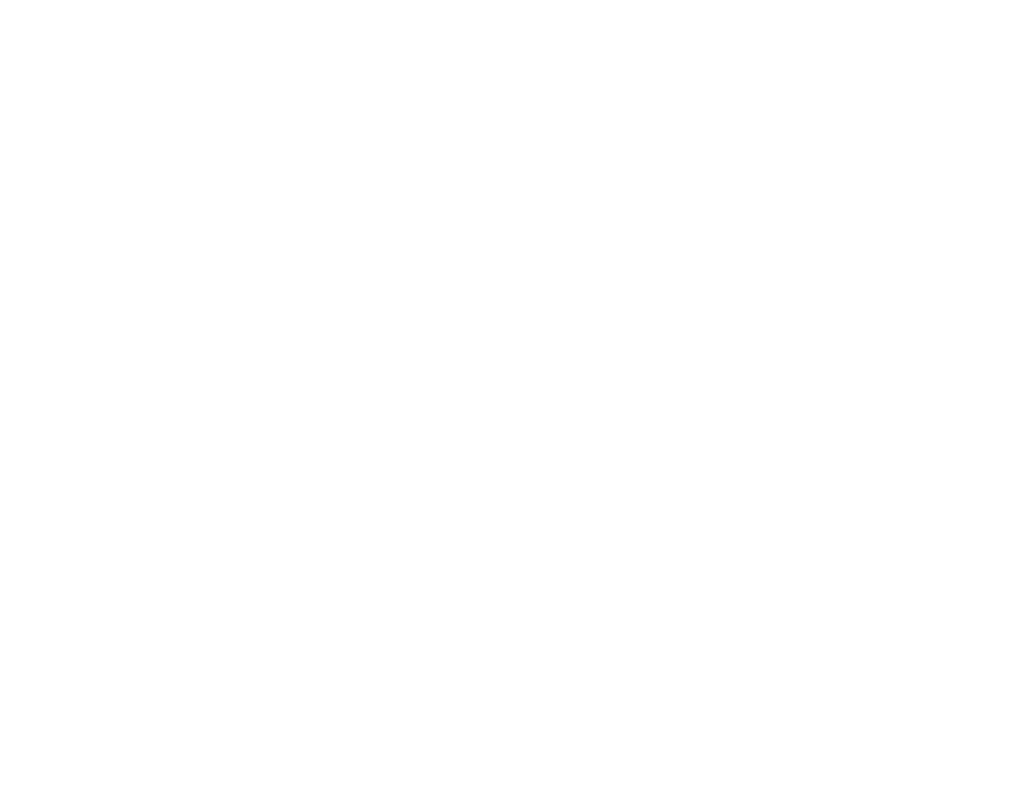
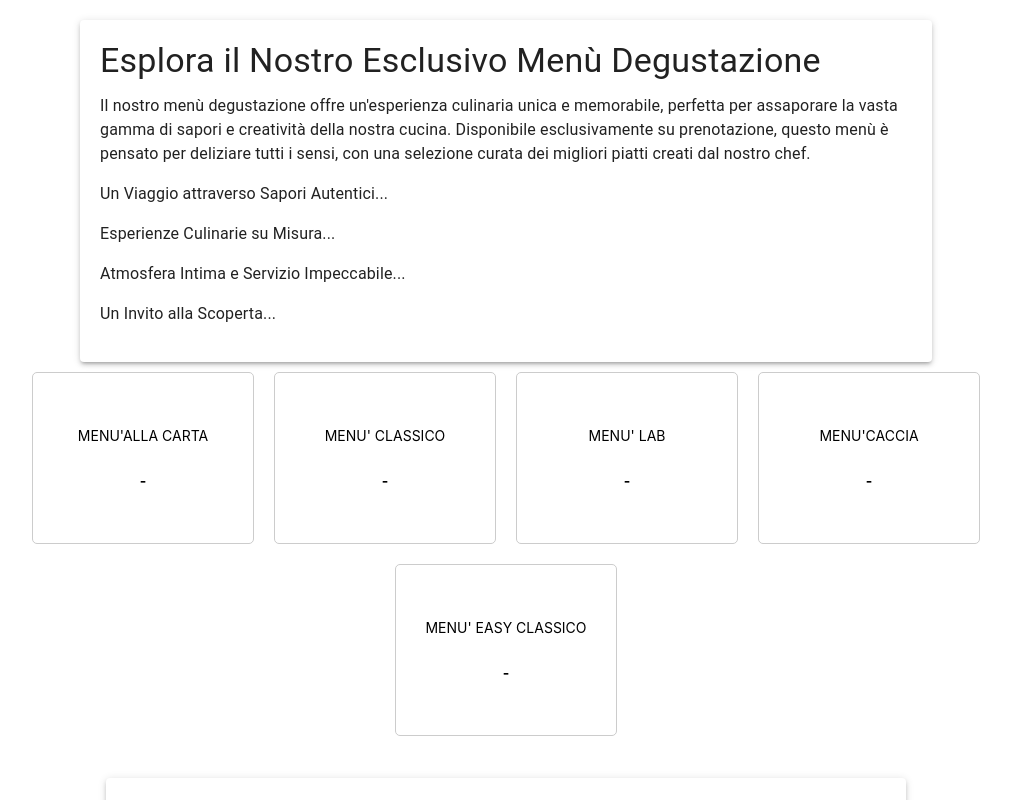
Before and after one commit to maurizioweb/ReactMultiLingualShowcase-, a React (Create React App) app: page /nuova-pagina in a window 1280 px wide. Before the commit this address had no page. Shown: the top 800 px of the page, without its empty margins (134-1145 px from the left). Built offline with nearby package versions, Linux system fonts and the light colour scheme.

Commit message:
Descrizione delle modifiche apportate

```diff
--- a/src/App.js
+++ b/src/App.js
@@ -1,12 +1,14 @@
 import React from 'react';
 import { BrowserRouter as Router, Routes, Route } from 'react-router-dom';
-import Homepages from './pages/Homepages'; // Importazione aggiornata
+import Homepages from './pages/Homepages'; // Assumi che i percorsi siano corretti
+import NuovaPagina from './pages/NuovaPagina'; // Assicurati che il percorso sia corretto
 
 function App() {
   return (
     <Router>
       <Routes>
         <Route path="/" element={<Homepages />} />
+        <Route path="/nuova-pagina" element={<NuovaPagina />} /> {/* Aggiungi questa rotta per NuovaPagina */}
         {/* Altre route possono essere aggiunte qui in futuro */}
       </Routes>
     </Router>
--- a/src/components/Header.js
+++ b/src/components/Header.js
@@ -46,7 +46,7 @@
         scrollToSection('dove-siamo');
         break;
       case 'menu':
-        navigate('/percorso-menu'); // Aggiorna con il percorso della tua pagina interna
+        navigate('/nuova-pagina'); // Aggiorna con il percorso della tua pagina interna
         break;
       case 'hotel':
         window.open('https://www.uliassi.com', '_blank'); // Sostituisci con il tuo URL esterno
--- a/src/components/Menu.js
+++ b/src/components/Menu.js
@@ -3,49 +3,71 @@
 const Menu = () => {
   const testimonials = [
     {
-      text: "Prima testimonianza... [Testo qui]",
-      author: "Autore Uno",
-      url: "https://www.sito-web-esterno.com" // Inserisci qui il tuo URL
+      text: "MENU'ALLA CARTA",
+
+      url: "https://bacchanalia.co.uk/wp-content/uploads/2023/10/Bacchanalia-A-La-Carte-Menu-October.pdf" // Inserisci qui il tuo URL
     },
     {
-      text: "Seconda testimonianza... [Testo qui]",
-      author: "Autore Due"
+      text: "MENU' CLASSICO"
+
     },
     {
-      text: "Terza testimonianza... [Testo qui]",
-      author: "Autore Tre"
+      text: "MENU' LAB",
+
     },
     {
-      text: "Quarta testimonianza... [Testo qui]",
-      author: "Autore Quattro"
+      text: "MENU'CACCIA",
+
     },
     {
-      text: "Quinta testimonianza... [Testo qui]",
-      author: "Autore Cinque"
+      text: "MENU' EASY CLASSICO",
+
     }
   ];
 
-  const handleClick = (url) => {
+ const handleClick = (url) => {
     window.open(url, "_blank");
   };
 
   return (
-    <div style={{ display: 'flex', overflowX: 'auto' }}>
+    <div style={{
+      display: 'flex',
+      justifyContent: 'center',
+      flexWrap: 'wrap',
+      margin: '0 auto',
+      maxWidth: '80%',
+    }}>
       {testimonials.map((testimonial, index) => (
         <div key={index}
              style={{
-               flex: 'none',
-               minWidth: '300px',
+               flex: '1',
+               minWidth: '180px',
+               maxWidth: '200px',
+               height: '150px', // Riduci l'altezza del div della testimonianza
                margin: '10px',
-               padding: '15px',
+               padding: '10px',
                border: '1px solid #ccc',
                borderRadius: '5px',
                cursor: testimonial.url ? 'pointer' : 'default',
+               fontSize: '14px',
+               textAlign: 'center',
+               display: 'flex',
+               flexDirection: 'column',
+               justifyContent: 'center', // Centra il contenuto verticalmente
+               transition: 'transform 0.3s ease, box-shadow 0.3s ease', // Transizione per l'effetto hover
+             }}
+             onMouseEnter={e => {
+               e.currentTarget.style.transform = 'scale(1.05)'; // Effetto ingrandimento al passaggio del mouse
+               e.currentTarget.style.boxShadow = '0 4px 8px rgba(0, 0, 0, 0.2)'; // Effetto ombra al passaggio del mouse
+             }}
+             onMouseLeave={e => {
+               e.currentTarget.style.transform = 'scale(1)';
+               e.currentTarget.style.boxShadow = 'none';
              }}
              onClick={() => testimonial.url && handleClick(testimonial.url)}
         >
           <p>{testimonial.text}</p>
-          <p style={{ textAlign: 'right', fontWeight: 'bold' }}>- {testimonial.author}</p>
+          <p style={{ fontWeight: 'bold' }}>- {testimonial.author}</p>
         </div>
       ))}
     </div>
--- /dev/null
+++ b/src/pages/NuovaPagina.js
@@ -0,0 +1,16 @@
+import React from 'react';
+import MenuDegustazionePage from '../components/MenuDegustazionePage'; // Aggiornato per riflettere il percorso corretto
+import Menu from '../components/Menu'; // Aggiornato per riflettere il percorso corretto
+import RestaurantMenu from '../components/RestaurantMenu'; // Aggiornato per riflettere
+
+const NuovaPagina = () => {
+  return (
+    <div>
+      <MenuDegustazionePage />
+      <Menu />
+      <RestaurantMenu />
+    </div>
+  );
+};
+
+export default NuovaPagina;
```
